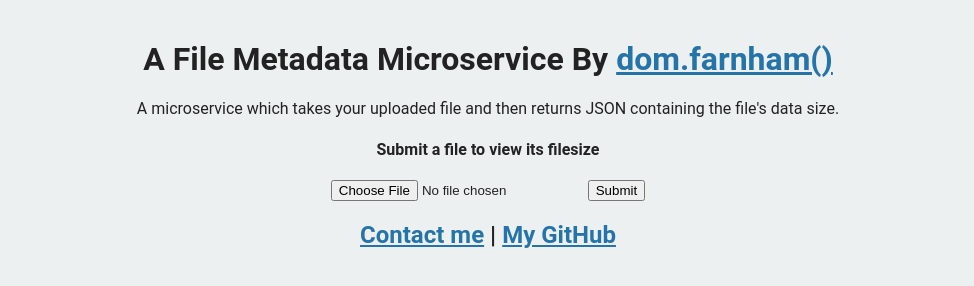
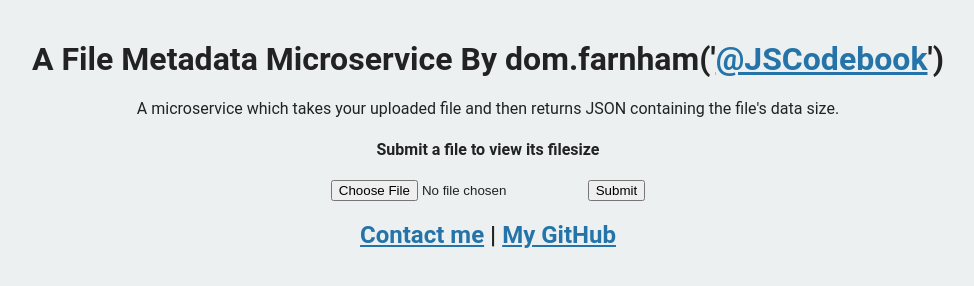
Before and after one commit to domfarnham/metadata-microservice, a website: page views/index.html in a window 1280 px wide. Shown: the whole page, without its empty margins (152-1126 px from the left). Drawn offline with Linux system fonts and the light colour scheme.

Commit message:
Updated @JSCodebook anchor

```diff
--- a/views/index.html
+++ b/views/index.html
@@ -7,14 +7,14 @@
       <meta name="twitter:card" content="summary_large_image">
       <meta name="twitter:site" content="@jscodebook">
       <meta name="twitter:creator" content="@jscodebook">
-      <meta name="twitter:title" content="A File Metadata Microservice">
+      <meta name="twitter:title" content="A File Metadata Microservice By dom.farnham('@JSCodebook')">
       <meta name="twitter:description" content="A microservice which takes your uploaded file and then returns JSON containing the file's data size.">
       <meta name="twitter:image" content="https://cdn.glitch.com/1382b3e6-07eb-45a5-ae17-0e98bd324018%2Fmetadata-microservice.png?1503088068242">
    </head>
 
    <body>
       <div class="container">
-        <h1>A File Metadata Microservice By <a href="https://twitter.com/JSCodebook">dom.farnham()</a></h1>
+        <h1>A File Metadata Microservice By dom.farnham('<a href="https://twitter.com/JSCodebook">@JSCodebook</a>')</h1>
         <p>
           A microservice which takes your uploaded file and then returns JSON containing the file's data size.
         </p>
```
